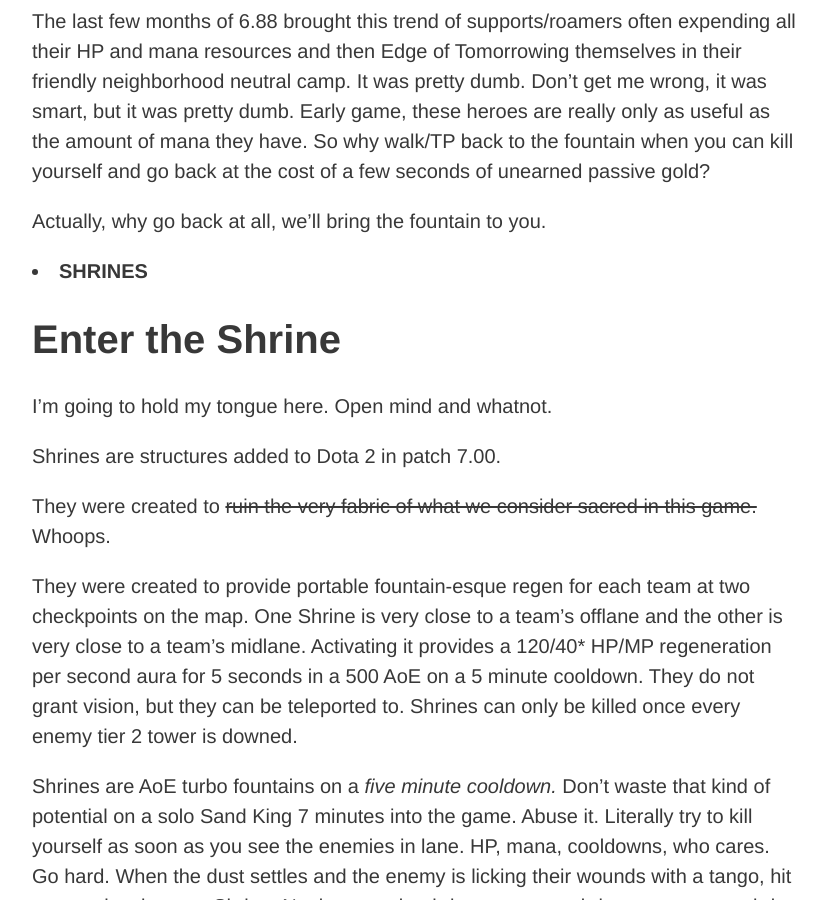
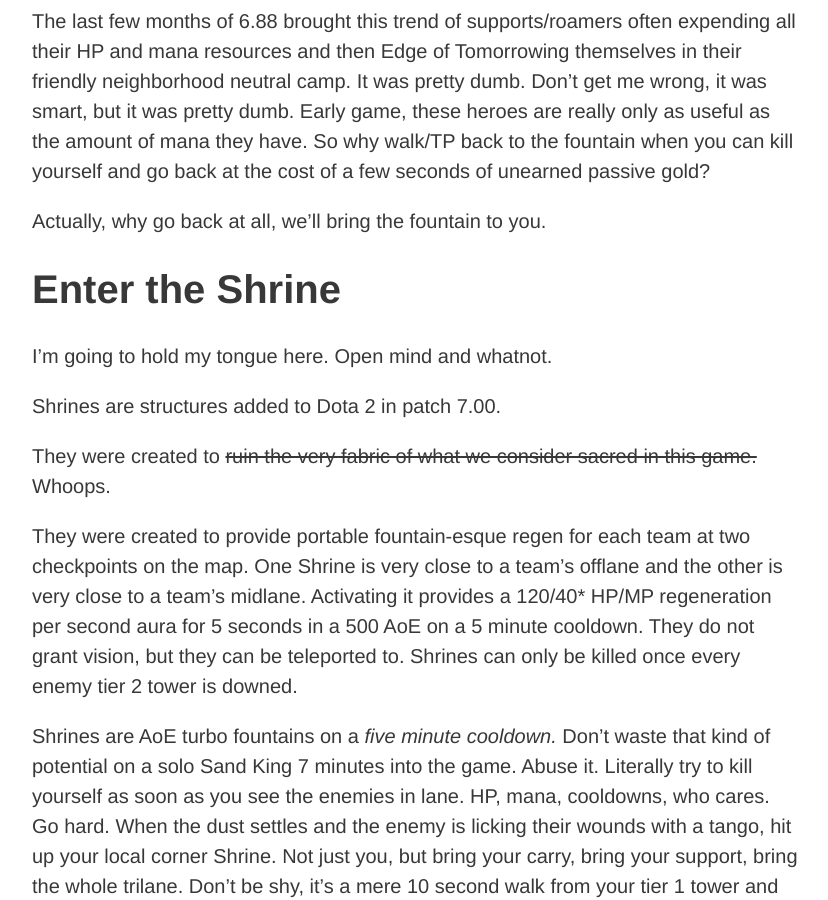
Before and after one commit to tsunami643/blog, a Jekyll site: the page built from _posts/2016-12-14-easy-is-the-new-hard.md, in a window 1280 px wide and 900 px high, scrolled down 3814 px. Shown: the whole window, without its empty margins (224-1052 px from the left). Built offline with Jekyll 4.4.1, drawn with Linux system fonts in a browser that asks for light colours; nearby versions of some CDN libraries.

Commit message:
rebuild page

```diff
--- a/_posts/2016-12-14-easy-is-the-new-hard.md
+++ b/_posts/2016-12-14-easy-is-the-new-hard.md
@@ -89,8 +89,6 @@ The last few months of 6.88 brought this trend of supports/roamers often expendi
 
 Actually, why go back at all, we'll bring the fountain to you.
 
-* **SHRINES**
-
 ## Enter the Shrine
 
 I'm going to hold my tongue here. Open mind and whatnot.
```
